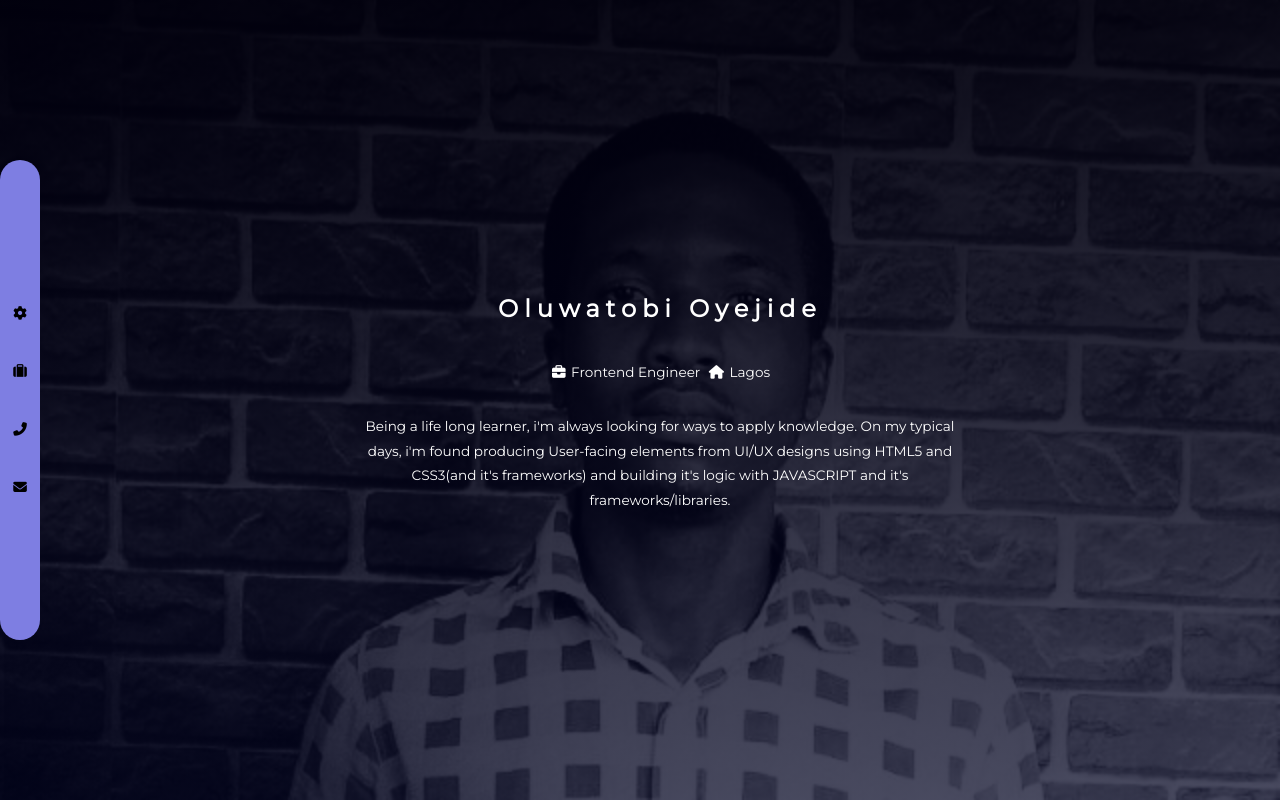
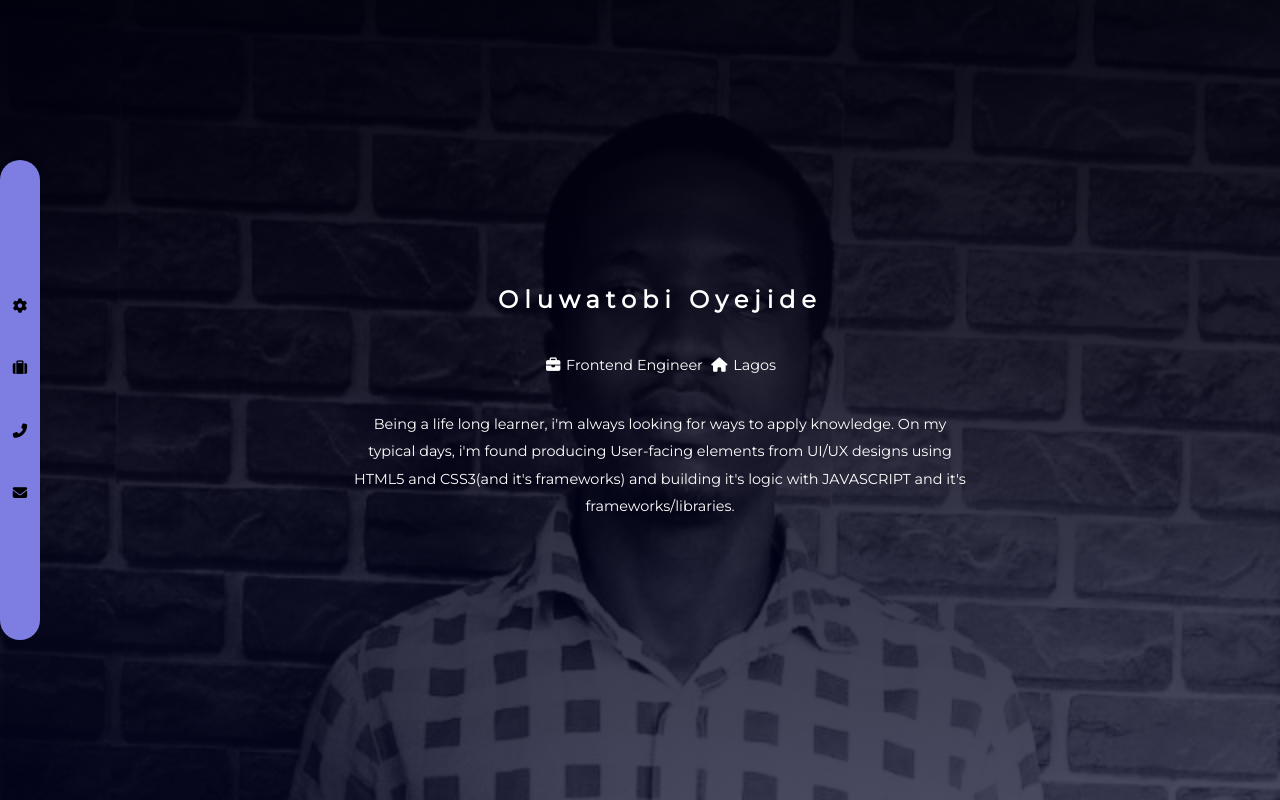
Before and after one commit to oyejideoyetunji/oyejide-oyetunji, a plain HTML site: page index.html in a window 1280 px wide. Drawn offline with Linux system fonts and the light colour scheme.

Commit message:
fixing fonts

```diff
--- a/style.css
+++ b/style.css
@@ -7,8 +7,8 @@
 }
 
 p {
-  font-size: 0.85em;
-  line-height: 1.8;
+  font-size: 0.9em;
+  line-height: 1.9;
 }
 
 body {
```
